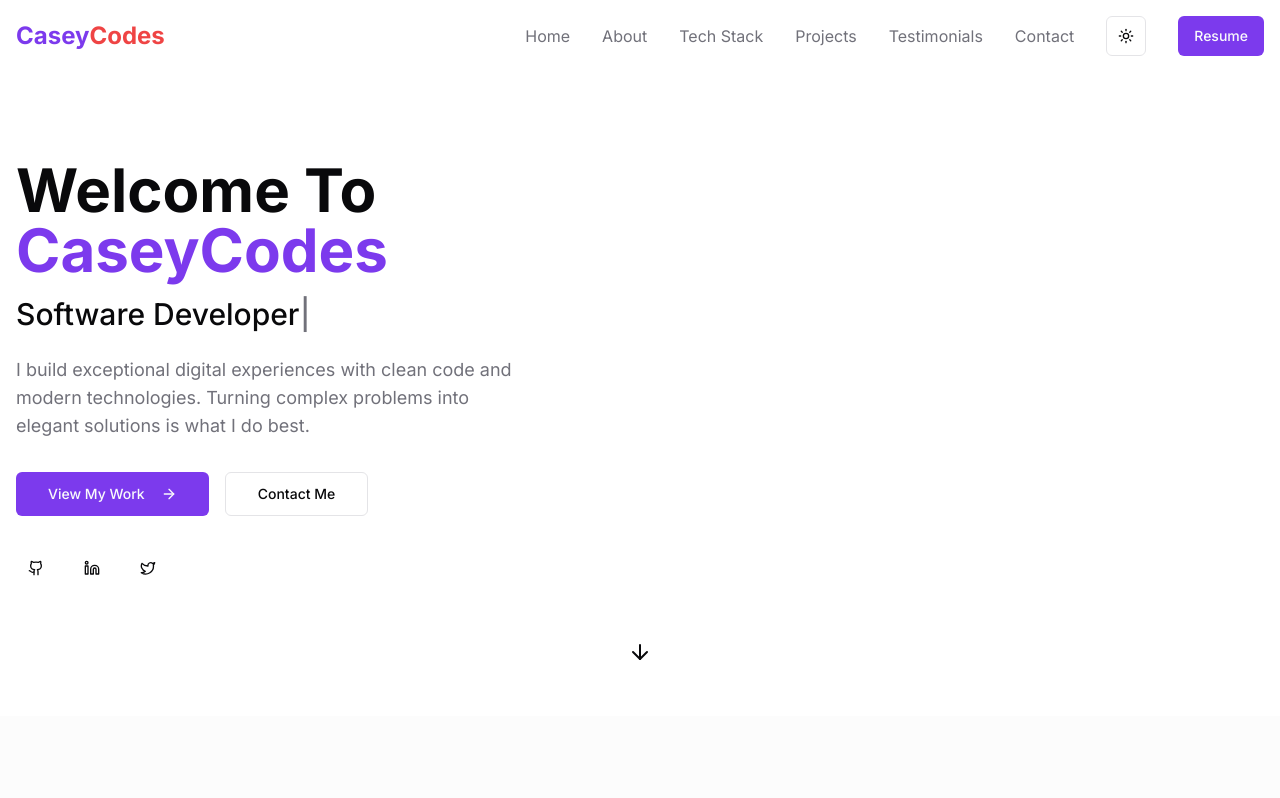
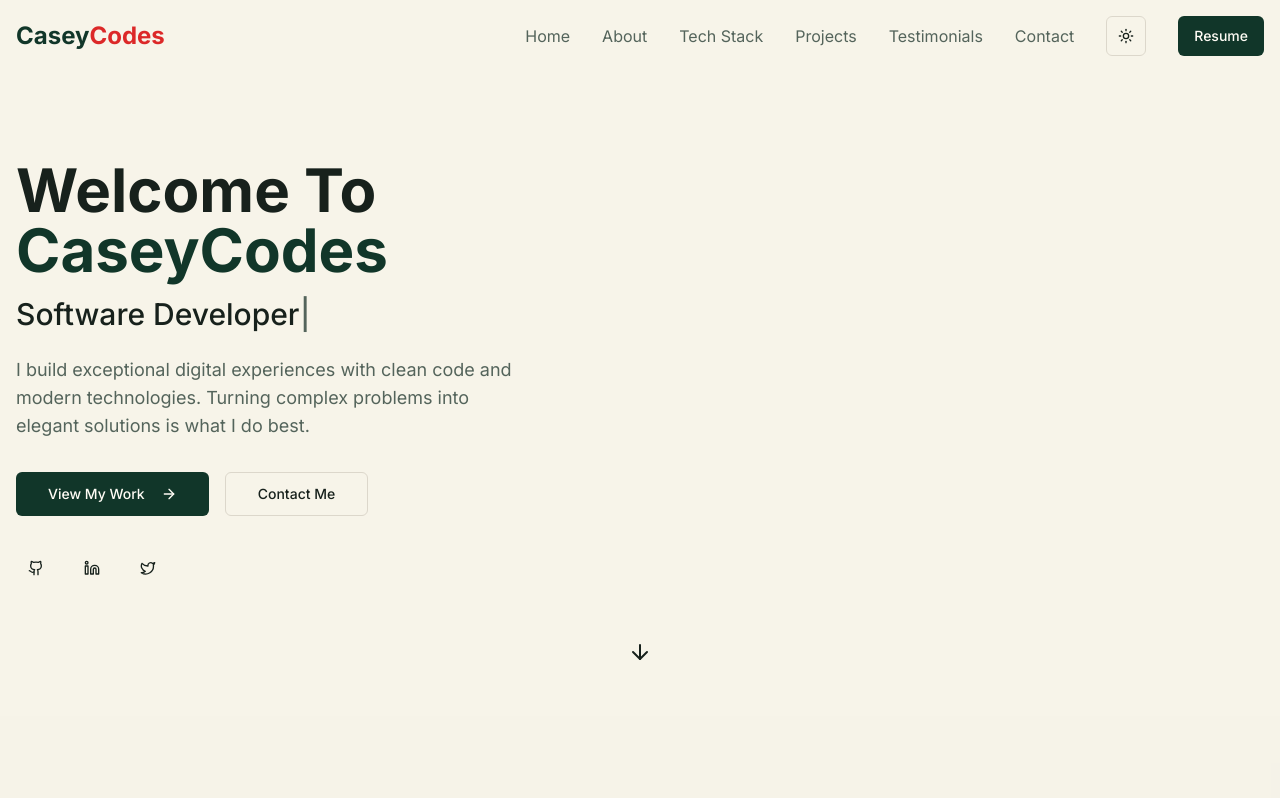
Before and after one commit to CaseyR1221/portfolio-2026, a Next.js app: page / in a window 1280 px wide. Shown: the top 798 px of the page. Built offline with nearby package versions, Linux system fonts and the light colour scheme.

Commit message:
Update color scheme to warm ivory/court green/championship gold palette

```diff
--- a/app/globals.css
+++ b/app/globals.css
@@ -31,6 +31,23 @@
   --color-card: hsl(var(--card));
   --color-card-foreground: hsl(var(--card-foreground));
 
+  /* Custom tennis palette */
+  --color-court-green: #12372a;
+  --color-forest-green: #1f5a44;
+  --color-club-green: #34745a;
+
+  --color-championship-gold: #c9a227;
+  --color-muted-gold: #d5b85a;
+
+  --color-ivory: #f7f4ea;
+  --color-court-white: #fffdf7;
+  --color-stone: #e5e1d6;
+
+  --color-night-court: #09140f;
+
+  /* Optional playful accent */
+  --color-tennis-ball: #d6e75a;
+
   --radius-lg: var(--radius);
   --radius-md: calc(var(--radius) - 2px);
   --radius-sm: calc(var(--radius) - 4px);
@@ -44,14 +61,17 @@
     from {
       height: 0;
     }
+
     to {
       height: var(--radix-accordion-content-height);
     }
   }
+
   @keyframes accordion-up {
     from {
       height: var(--radix-accordion-content-height);
     }
+
     to {
       height: 0;
     }
@@ -65,48 +85,118 @@
 
 @layer base {
   :root {
-    --background: 0 0% 100%;
-    --foreground: 240 10% 3.9%;
-    --card: 0 0% 100%;
-    --card-foreground: 240 10% 3.9%;
-    --popover: 0 0% 100%;
-    --popover-foreground: 240 10% 3.9%;
-    --primary: 262.1 83.3% 57.8%;
-    --primary-foreground: 210 20% 98%;
-    --secondary: 240 4.8% 95.9%;
-    --secondary-foreground: 240 5.9% 10%;
-    --muted: 240 4.8% 95.9%;
-    --muted-foreground: 240 3.8% 46.1%;
-    --accent: 240 4.8% 95.9%;
-    --accent-foreground: 240 5.9% 10%;
-    --destructive: 0 84.2% 60.2%;
+    /*
+     * LIGHT MODE
+     *
+     * Warm ivory + deep court green + championship gold.
+     */
+
+    --background: 47 45% 94%;
+    --foreground: 150 17% 11%;
+
+    --card: 45 100% 98%;
+    --card-foreground: 150 17% 11%;
+
+    --popover: 45 100% 98%;
+    --popover-foreground: 150 17% 11%;
+
+    /*
+     * Deep Court Green
+     * #12372A
+     */
+    --primary: 159 51% 14%;
+    --primary-foreground: 45 100% 98%;
+
+    /*
+     * Soft warm neutral
+     */
+    --secondary: 43 30% 90%;
+    --secondary-foreground: 159 51% 14%;
+
+    /*
+     * Subtle neutral sections / backgrounds
+     */
+    --muted: 43 25% 92%;
+    --muted-foreground: 148 9% 36%;
+
+    /*
+     * Championship Gold
+     * #C9A227
+     */
+    --accent: 46 68% 47%;
+    --accent-foreground: 150 17% 11%;
+
+    --destructive: 0 72% 51%;
     --destructive-foreground: 0 0% 98%;
-    --border: 240 5.9% 90%;
-    --input: 240 5.9% 90%;
-    --ring: 262.1 83.3% 57.8%;
+
+    /*
+     * Warm stone borders
+     */
+    --border: 43 20% 83%;
+    --input: 43 20% 83%;
+
+    /*
+     * Club Green focus rings
+     */
+    --ring: 159 38% 33%;
+
     --radius: 0.5rem;
   }
 
   .dark {
-    --background: 240 10% 3.9%;
-    --foreground: 0 0% 98%;
-    --card: 240 10% 3.9%;
-    --card-foreground: 0 0% 98%;
-    --popover: 240 10% 3.9%;
-    --popover-foreground: 0 0% 98%;
-    --primary: 263.4 70% 50.4%;
-    --primary-foreground: 210 20% 98%;
-    --secondary: 240 3.7% 15.9%;
-    --secondary-foreground: 0 0% 98%;
-    --muted: 240 3.7% 15.9%;
-    --muted-foreground: 240 5% 64.9%;
-    --accent: 240 3.7% 15.9%;
-    --accent-foreground: 0 0% 98%;
-    --destructive: 0 62.8% 30.6%;
+    /*
+     * DARK MODE
+     *
+     * Green-black base + cream text + rich gold.
+     */
+
+    --background: 150 38% 6%;
+    --foreground: 47 45% 94%;
+
+    /*
+     * Elevated dark green surface
+     */
+    --card: 150 38% 10%;
+    --card-foreground: 47 45% 94%;
+
+    --popover: 150 38% 10%;
+    --popover-foreground: 47 45% 94%;
+
+    /*
+     * Soft grass green
+     */
+    --primary: 145 25% 49%;
+    --primary-foreground: 150 38% 6%;
+
+    /*
+     * Secondary dark green surface
+     */
+    --secondary: 150 34% 14%;
+    --secondary-foreground: 47 45% 94%;
+
+    --muted: 150 25% 14%;
+    --muted-foreground: 144 8% 69%;
+
+    /*
+     * Muted Gold
+     * #D5B85A
+     */
+    --accent: 46 59% 59%;
+    --accent-foreground: 150 38% 6%;
+
+    --destructive: 0 62% 42%;
     --destructive-foreground: 0 0% 98%;
-    --border: 240 3.7% 15.9%;
-    --input: 240 3.7% 15.9%;
-    --ring: 263.4 70% 50.4%;
+
+    /*
+     * Green-tinted borders
+     */
+    --border: 149 26% 21%;
+    --input: 149 26% 21%;
+
+    /*
+     * Gold focus ring
+     */
+    --ring: 46 59% 59%;
   }
 }
 
@@ -114,6 +204,7 @@
   * {
     @apply border-border;
   }
+
   body {
     @apply bg-background text-foreground;
   }
@@ -128,6 +219,7 @@
   to {
     opacity: 1;
   }
+
   50% {
     opacity: 0;
   }
--- a/app/layout.tsx
+++ b/app/layout.tsx
@@ -18,7 +18,7 @@ export default function RootLayout({
   children: React.ReactNode
 }) {
   return (
-    <html lang="en" suppressHydrationWarning>
+    <html lang="en" className="bg-background" suppressHydrationWarning>
       <body className={inter.className}>
         <ThemeProvider attribute="class" defaultTheme="system" enableSystem disableTransitionOnChange>
           {children}
```
